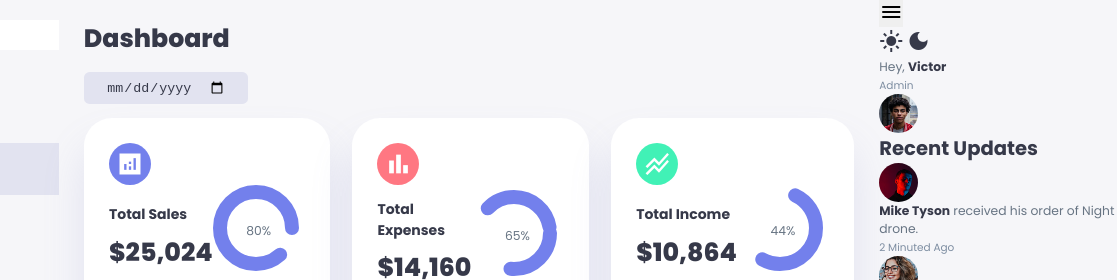
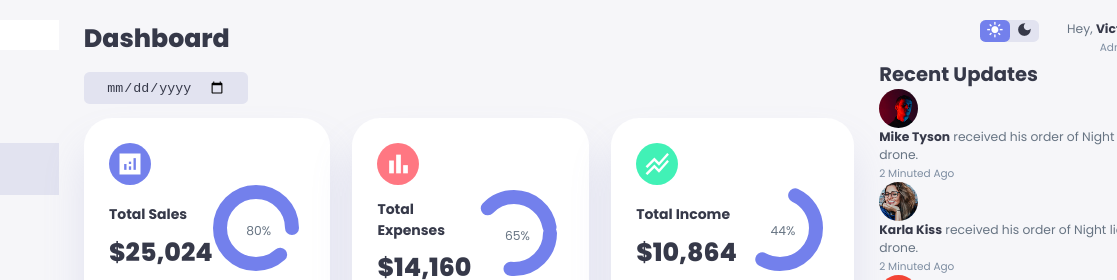
Before and after one commit to vtorresm/admin-dashboard, a plain HTML site: page index.html in a window 1280 px wide. Shown: the top 280 px of the page, 163-1280 px from the left. Drawn offline with Linux system fonts and the light colour scheme.

Commit message:
Agregando estilos a seccion derecha (Top)

```diff
--- a/css/styles.css
+++ b/css/styles.css
@@ -373,3 +373,50 @@ main .recent-orders a {
   margin: 1rem auto;
   color: var(--color-primary);
 }
+
+/* =============== RIGHT =============== */
+.right {
+  margin-top: 1.4rem;
+}
+
+.right .top {
+  display: flex;
+  justify-content: end;
+  gap: 2rem;
+}
+
+.right .top button {
+  display: none;
+}
+
+.right .theme-toggler {
+  background: var(--color-light);
+  display: flex;
+  justify-content: space-between;
+  align-items: center;
+  height: 1.6rem;
+  width: 4.2rem;
+  cursor: pointer;
+  border-radius: var(--border-radius-1);
+}
+
+.right .theme-toggler span {
+  font-size: 1.2rem;
+  width: 50%;
+  height: 100%;
+  display: flex;
+  align-items: center;
+  justify-content: center;
+}
+
+.right .theme-toggler span.active {
+  background: var(--color-primary);
+  color: white;
+  border-radius: var(--border-radius-1);
+}
+
+.right .top .profile {
+  display: flex;
+  gap: 2rem;
+  text-align: right;
+}
```
